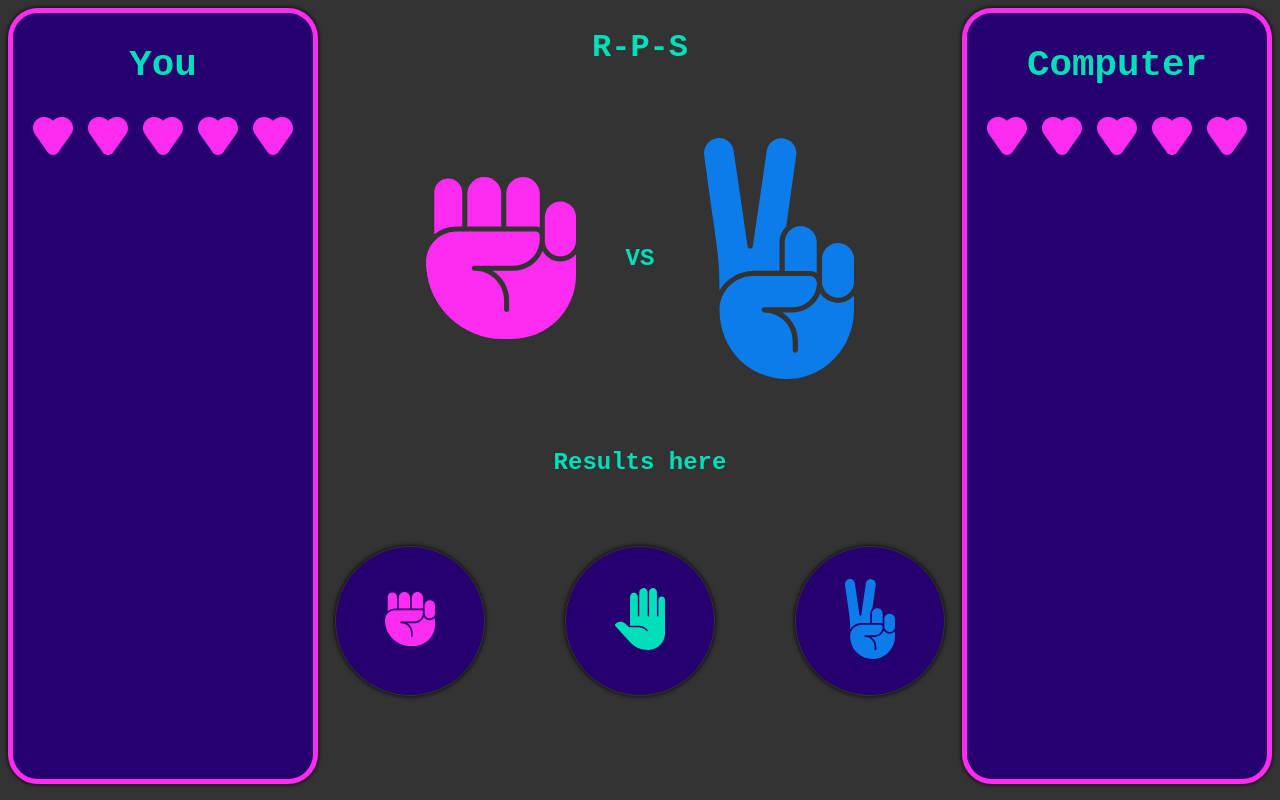
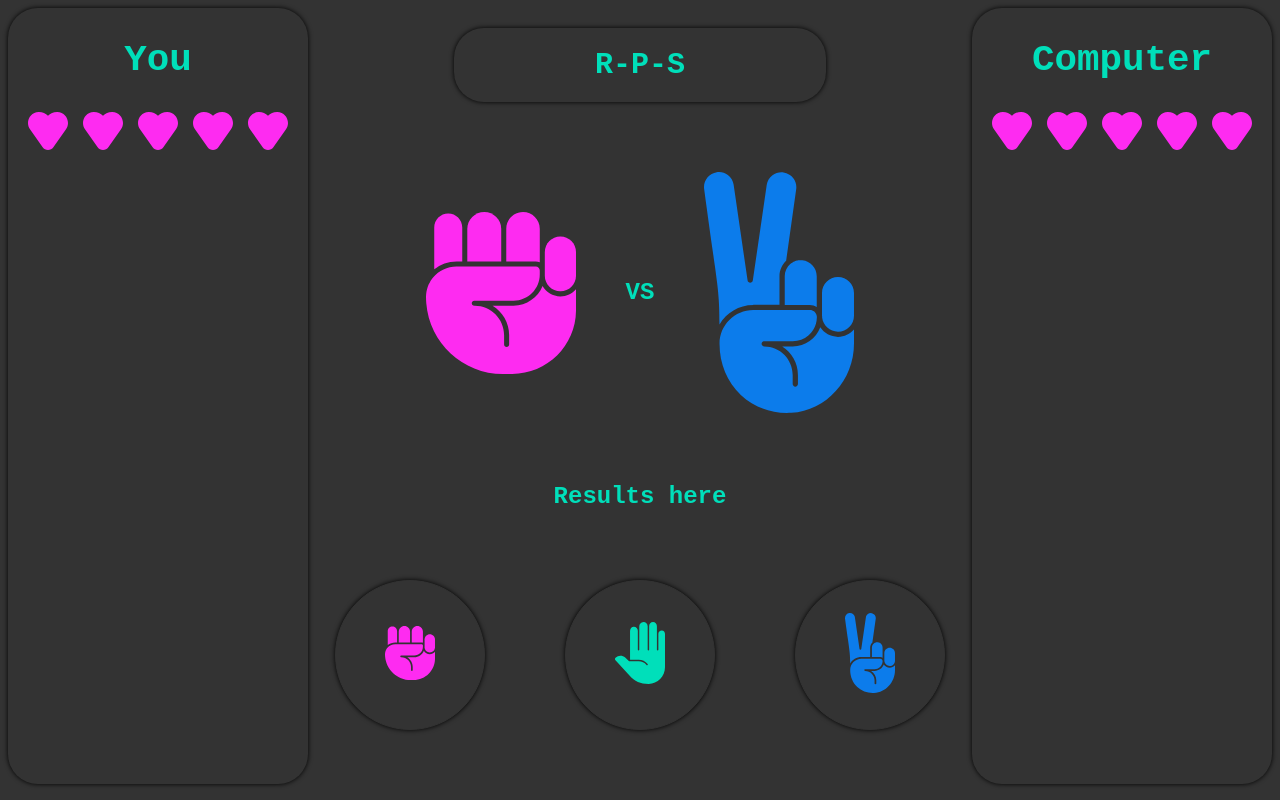
Before and after one commit to benjaAguilar/odin-RockPapperScissors, a plain HTML site: page index.html in a window 1280 px wide. Drawn offline with Linux system fonts and the light colour scheme.

Commit message:
styled h1 and changed all web colors

```diff
--- a/styles/styles.css
+++ b/styles/styles.css
@@ -14,6 +14,16 @@ body{
     gap: 50px;
 }
 
+.main h1{
+    font-size: 30px;
+    padding: 20px;
+    width: 50%;
+    border-radius: 30px;
+    text-align: center;
+    background-color: #333;
+    box-shadow: 0px 0px 5px black;
+}
+
 .user-section,
 .pc-section{
     display: flex;
@@ -25,8 +35,7 @@ body{
     font-size: 25px;
     font-weight: bold;
     color: rgb(0, 223, 186);
-    border: 5px solid rgb(254, 43, 241);
-    background-color: rgb(38, 0, 110);
+    background-color: #333;
     border-radius: 30px;
     box-shadow: 0px 0px 5px black;
 }
@@ -61,7 +70,7 @@ body{
     width: 150px;
     height: 150px;
     padding: 20px;
-    background-color: rgb(38, 0, 110);
+    background-color: #333;
     border: 1px solid #333;
     box-shadow: 0px 0px 5px black;
 }
```
